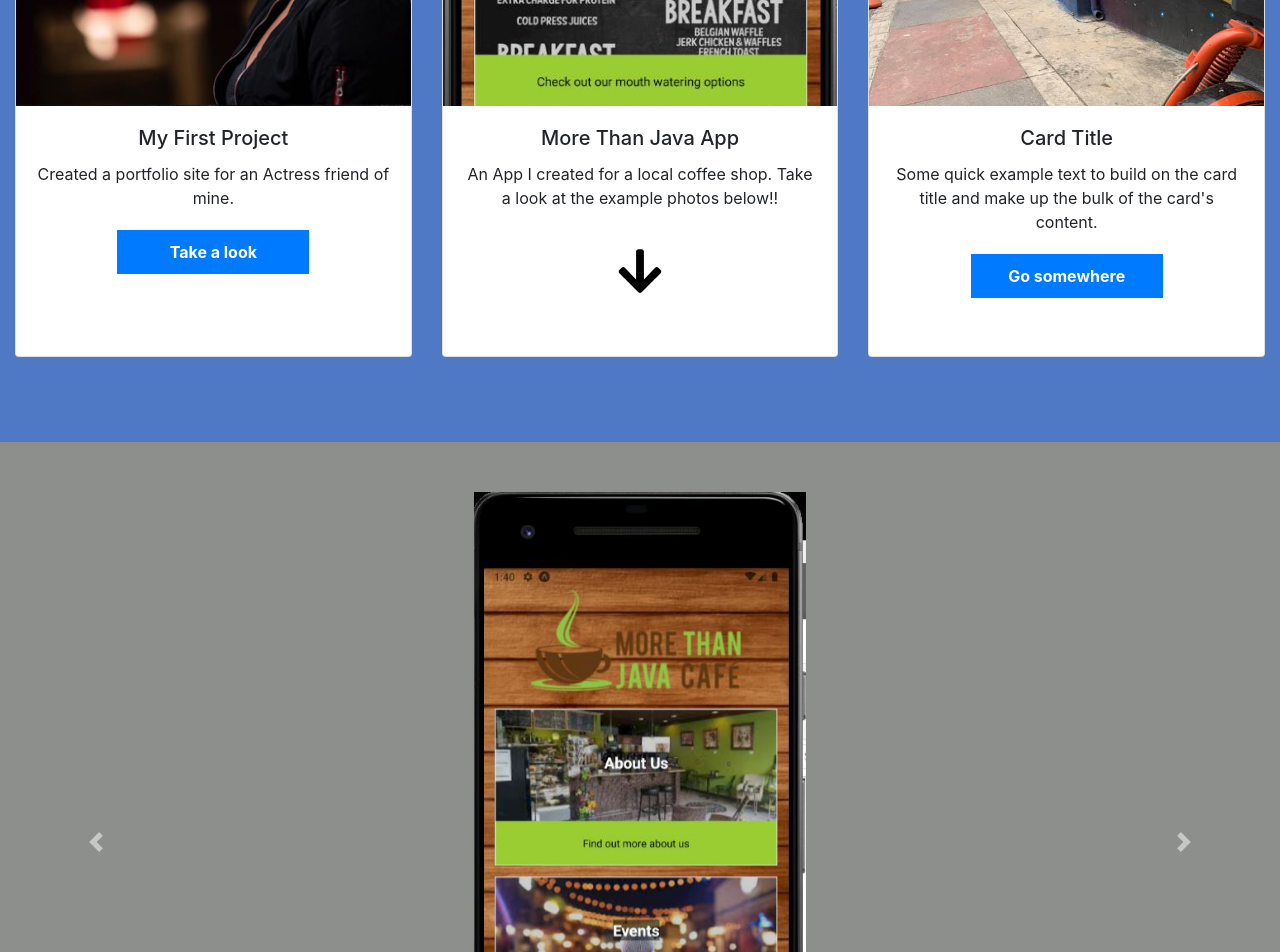
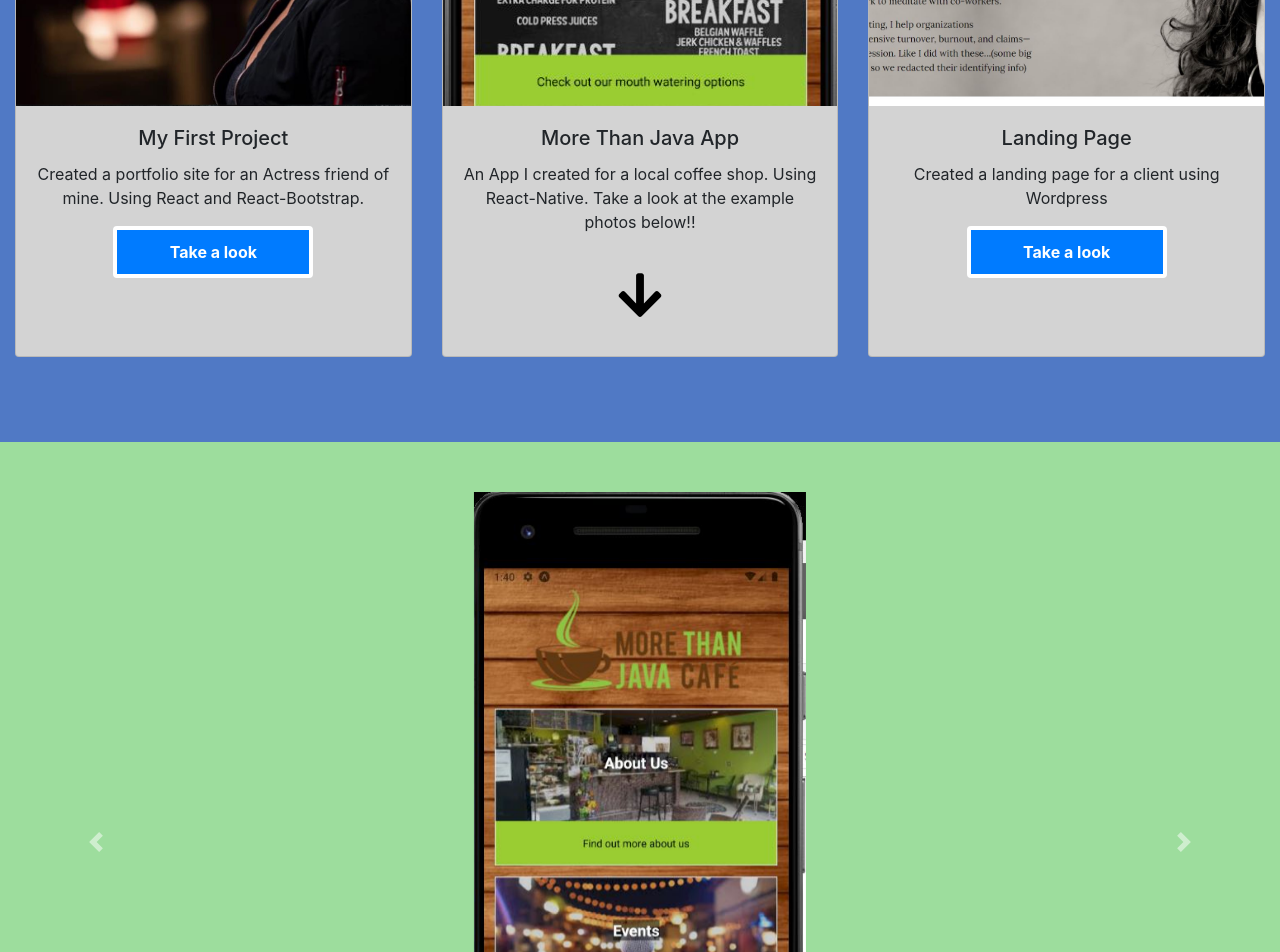
Before and after one commit to Jgarnes/portfolio-v0.5, a React (Create React App) app: page / in a window 1280 px wide. Shown: the part 1940-2892 px from the top of the page. Built offline with nearby package versions, Linux system fonts and the light colour scheme.

Commit message:
Added Third Project and changed colors

```diff
--- a/src/App.css
+++ b/src/App.css
@@ -157,6 +157,7 @@
 
 .card {
   margin: 10px auto;
+  background-color: lightgray;
 }
 
 .cardHeight {
@@ -166,8 +167,12 @@
       /* Carousel */
 
 .Mcontain {
-  background-color: rgb(141, 143, 141);
+  background-color: rgb(157, 221, 157);
   padding: 50px 0px;
+}
+
+.carousel-fade {
+  transition: transform 3s ease, opacity .5s ease-out;
 }
 
       /* Contact */
--- a/src/Components/carouselComponent.js
+++ b/src/Components/carouselComponent.js
@@ -5,12 +5,12 @@
 
 function Mobile() {
     return (
-    <Container fluid className="Mcontain" id="carousel">
+    <Container fluid  className="Mcontain carousel-fade" id="carousel">
         <Row>
             <Col>
 
 
-        <Carousel >
+        <Carousel>
             <Carousel.Item>
                 <img
                 className="w-100"
--- a/src/Components/projectComponent.js
+++ b/src/Components/projectComponent.js
@@ -16,9 +16,9 @@
                         <Card.Body className="cardHeight">
                             <Card.Title>My First Project</Card.Title>
                             <Card.Text>
-                            Created a portfolio site for an Actress friend of mine.
+                            Created a portfolio site for an Actress friend of mine. Using React and React-Bootstrap.
                             </Card.Text>
-                           <a href="https://melissavictor.netlify.app" target="_blank" rel="noopener noreferrer"><Button variant="primary">Take a look</Button></a>
+                           <Button variant="primary" href="https://melissavictor.netlify.app" target="_blank" rel="noopener noreferrer">Take a look</Button>
                         </Card.Body>
                     </Card>
                 </Col>
@@ -28,22 +28,21 @@
                             <Card.Body className="cardHeight">
                                 <Card.Title>More Than Java App</Card.Title>
                             <Card.Text>
-                            An App I created for a local coffee shop. Take a look at the example photos below!!
+                            An App I created for a local coffee shop. Using React-Native. Take a look at the example photos below!!
                             </Card.Text>
                            <a href="#carousel"> <FaArrowDown className="icon"/></a>
                         </Card.Body>
                     </Card>
                 </Col>
                 <Col lg={4} className="text-center">
-                    <Card>
-                    <Card.Img variant="top" height="325px" style={{objectFit:"cover"}} src="/photos/wall.jpg" />
+                    <Card >
+                    <Card.Img variant="top" height="325px" style={{objectFit:"cover"}} src="/photos/landingPage.jpg" />
                         <Card.Body className="cardHeight">
-                            <Card.Title>Card Title</Card.Title>
+                            <Card.Title>Landing Page</Card.Title>
                             <Card.Text>
-                            Some quick example text to build on the card title and make up the bulk of
-                            the card's content.
+                            Created a landing page for a client using Wordpress
                             </Card.Text>
-                            <Button variant="primary">Go somewhere</Button>
+                            <Button variant="primary" href="https://humanwellness.life/landing-page-jg/" target="_blank" rel="noopener noreferrer">Take a look</Button>
                         </Card.Body>
                     </Card>
                 </Col>
```
Also changed, not shown: public/photos/landingPage.JPG (added).
